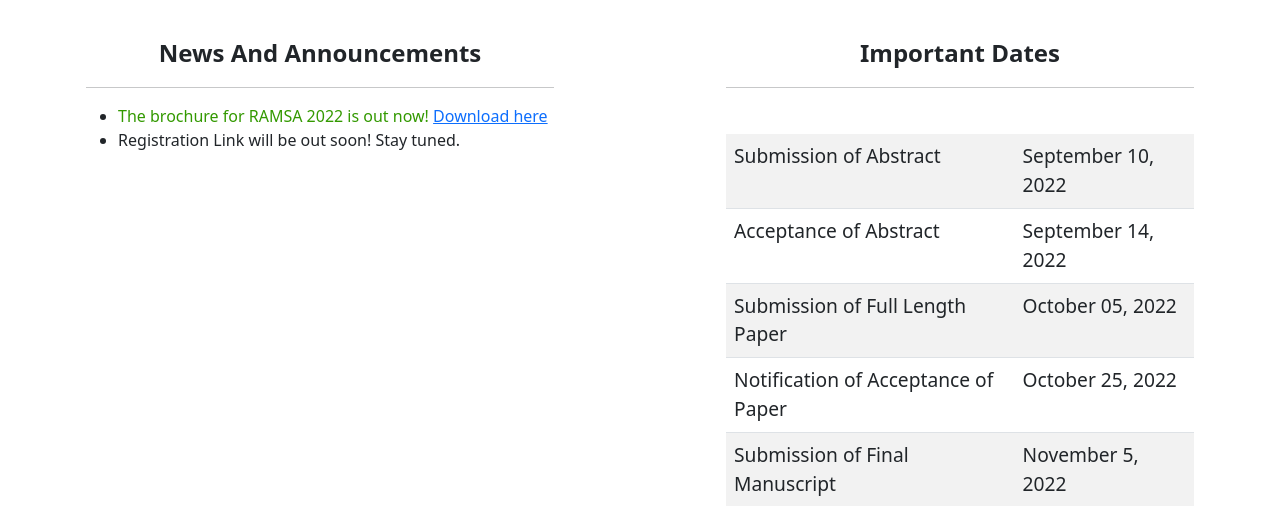
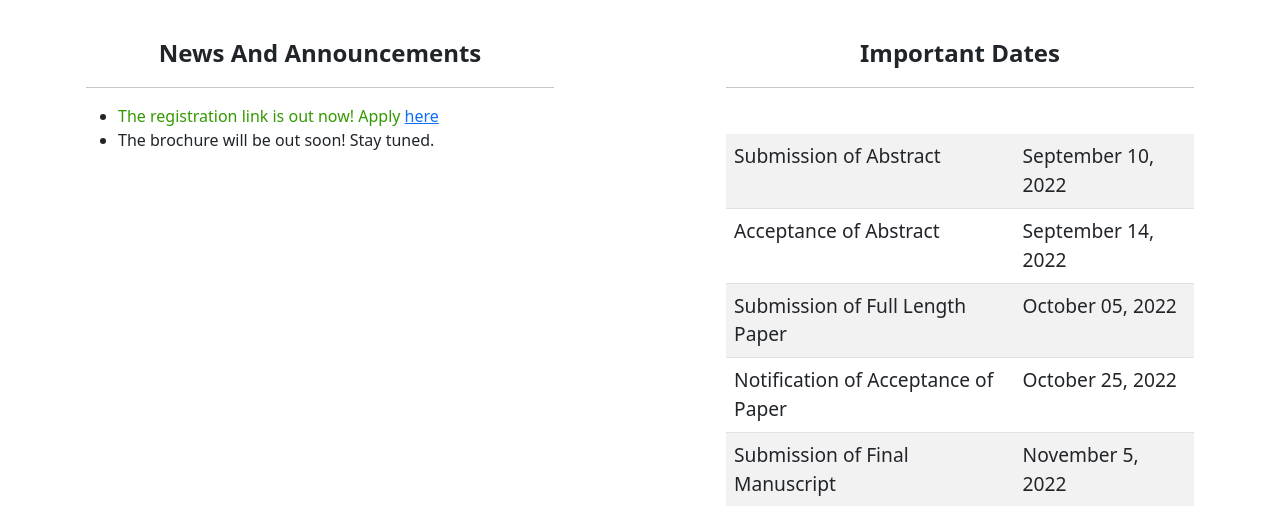
Before and after one commit to ayushb2002/ramsa, a PHP site: page / in a window 1280 px wide. Shown: the part 1416-1922 px from the top of the page. Run offline with PHP 8.4, Linux system fonts and the light colour scheme.

Commit message:
Added registration link

```diff
--- a/committee.php
+++ b/committee.php
@@ -90,6 +90,7 @@
                     <div id="collapse5" class="accordion-collapse collapse" aria-labelledby="heading5" data-bs-parent="#teamMem">
                         <div class="accordion-body">
                             <ul id="intlAdvCom"></ul>
+                            <p class="fw-bold tbu w-100 d-flex justify-content-center px-3">To be updated</p>
                         </div>
                     </div>
                 </div>
--- a/news.php
+++ b/news.php
@@ -5,8 +5,8 @@
             <span class="fw-bold fs-4 d-flex justify-content-center text-capitalize">News and Announcements</span>
             <hr>
             <ul>
-                <li><span class="multi-color">The brochure for RAMSA 2022 is out now! </span><a href="resources/RAMSA-2022.pdf" download="RAMSA-2020-Brochure.pdf">Download here</a></li>
-                <li>Registration Link will be out soon! Stay tuned.</li>
+                <li><span class="multi-color">The registration link is out now! Apply </span><a href="https://forms.gle/BXWC29y5oXSJLW1v7" target="_blank">here</a></li>
+                <li>The brochure will be out soon! Stay tuned.</li>
             </ul>
         </div>
         </div>
--- a/registration.php
+++ b/registration.php
@@ -77,7 +77,7 @@
                 </ol>
                 </p>
                 <div class="w-100 d-flex justify-content-center">
-                <a href="#" style="pointer-events: none;"><button class="btn btn-success" disabled>Click here for accessing registration link</button></a>
+                <a href="https://forms.gle/BXWC29y5oXSJLW1v7" target="_blank"><button class="btn btn-success">Click here for accessing registration link</button></a>
                 </div>
             </div>
         </div>
```
